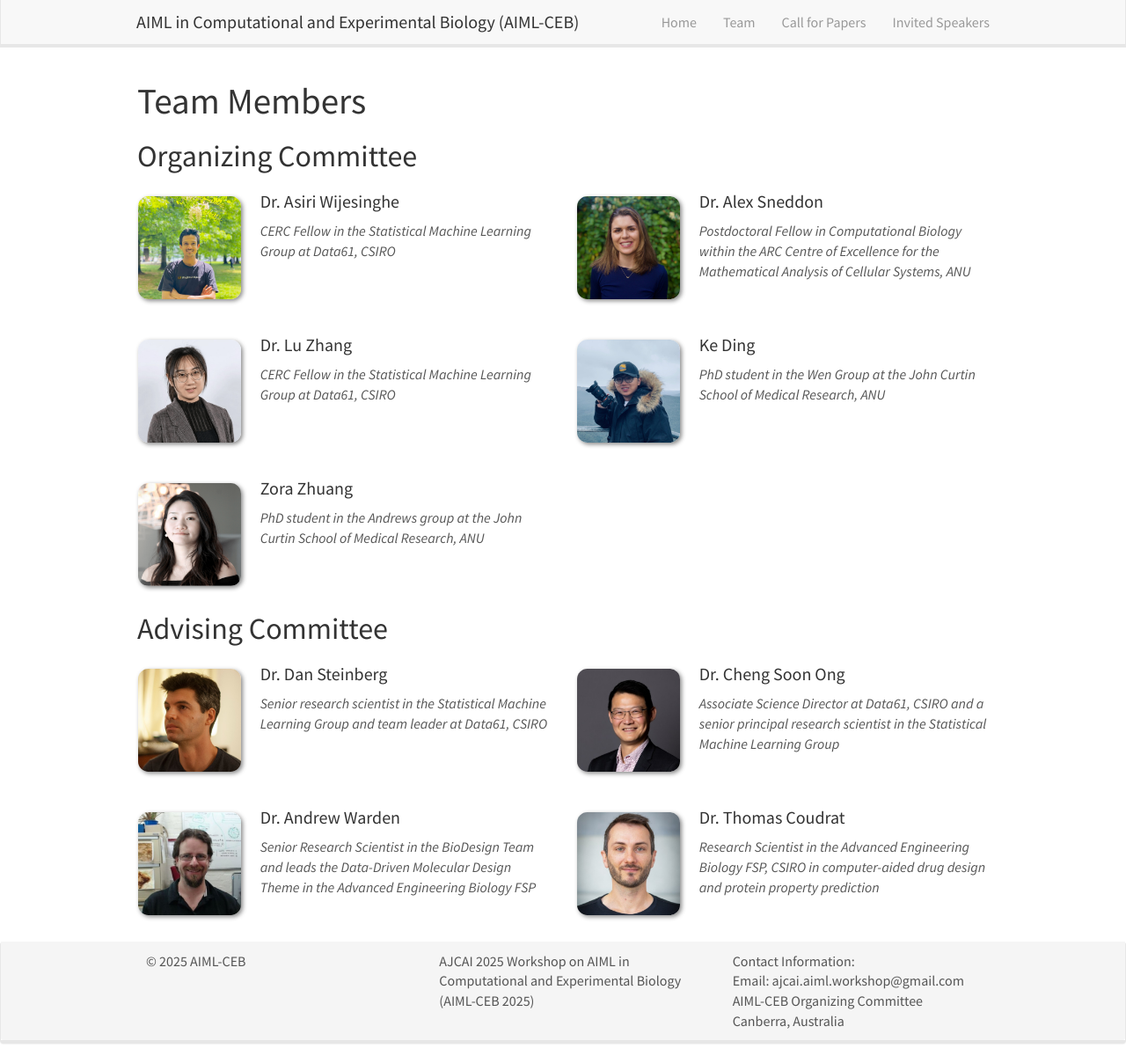
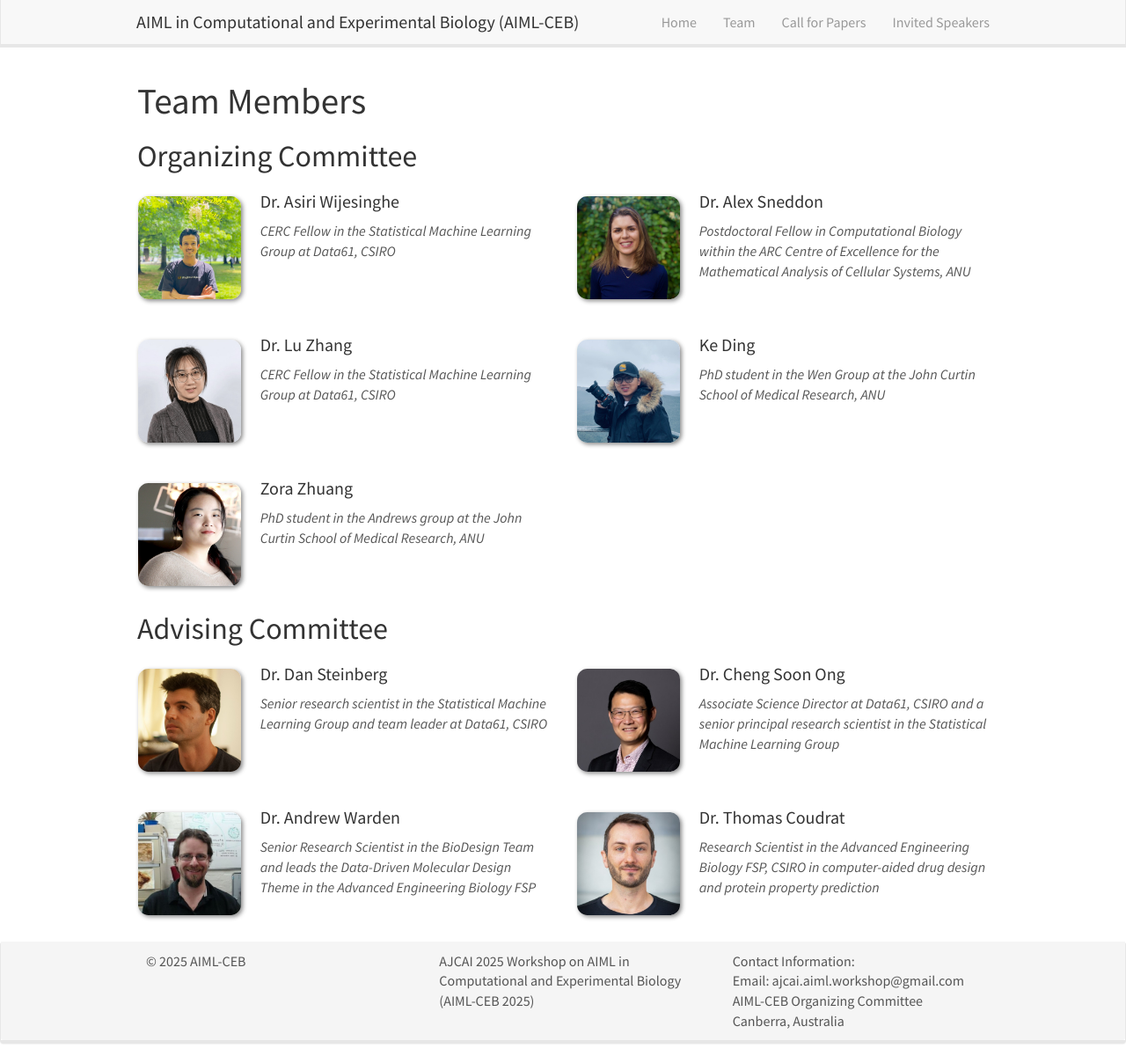
Before and after one commit to aiml-ceb/aiml-ceb.github.io, a Jekyll site: the page built from _pages/team.md, in a window 1280 px wide and 1208 px high. Shown: the whole window at 88% size. Built offline with Jekyll 4.4.1, drawn with Linux system fonts in a browser that asks for light colours; nearby versions of some CDN libraries.

Commit message:
init_commit_v26

```diff
--- a/_data/team_members.yml
+++ b/_data/team_members.yml
@@ -19,6 +19,6 @@
   email: ke.ding@anu.edu.au
 
 - name: Zora Zhuang
-  photo: Zora.png
+  photo: Zora.jpg
   info: PhD student in the Andrews group at the John Curtin School of Medical Research, ANU
   email: zora.zhuang@anu.edu.au
```
Also changed, not shown: images/teampic/Zora.jpg (added), 2 other files.
